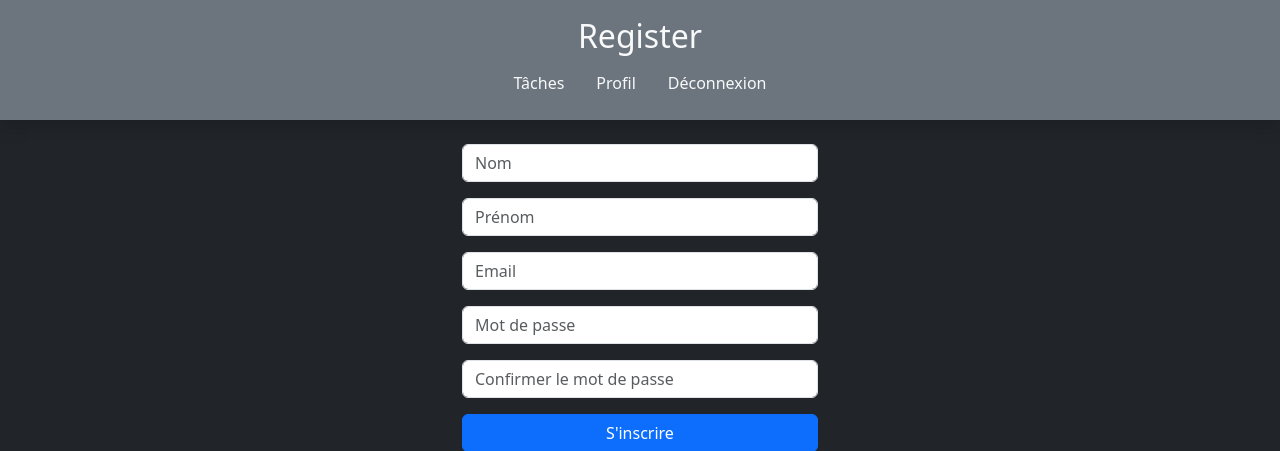
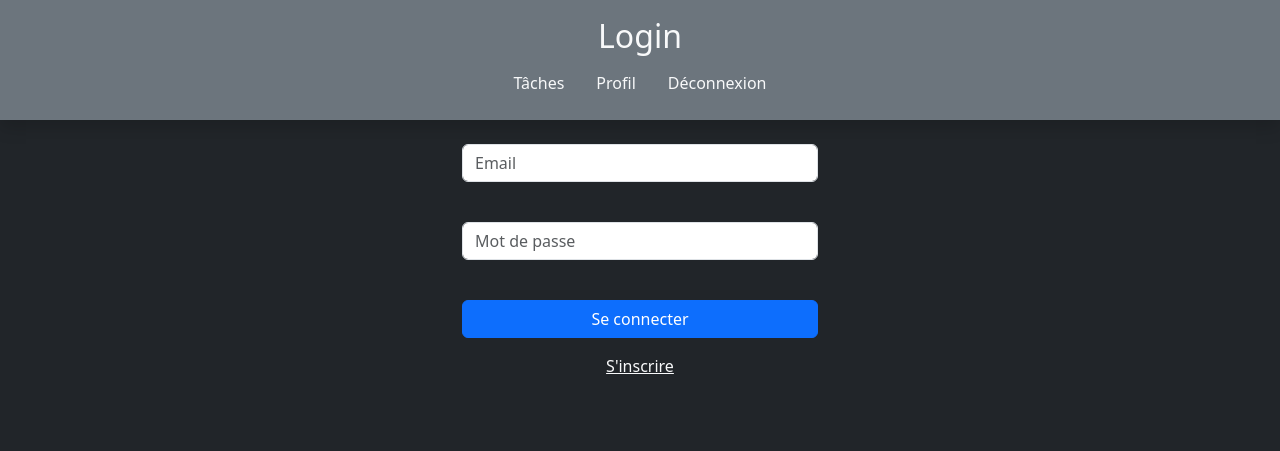
Before and after one commit to DamienCarrere/MyTasks-Secure, a PHP site: page /index.php in a window 1280 px wide. Shown: the top 451 px of the page. Run offline with PHP 8.4, Linux system fonts and the light colour scheme.

Commit message:
patch final (minor fix page d'acceuil

```diff
--- a/app/Controller/AuthController.php
+++ b/app/Controller/AuthController.php
@@ -81,7 +81,7 @@ class AuthController
                     $_SESSION["id"] = $user["id"];
                     session_regenerate_id(true);
 
-                    header("Location: index.php?controller=profile&action=index");
+                    header("Location: index.php?controller=task&action=index");
                     exit;
                 } else {
                     $errors[] = "Email ou mot de passe incorrect";
--- a/index.php
+++ b/index.php
@@ -11,7 +11,7 @@ require __DIR__ . "/config/Database.php";
 
 $pdo = Database::getConnection();
 $controller = $_GET["controller"] ?? "auth";
-$action = $_GET["action"] ?? "register";
+$action = $_GET["action"] ?? "login";
 $userDao = new UserDAO($pdo);
 $taskDao = new TaskDao($pdo);
 
```
